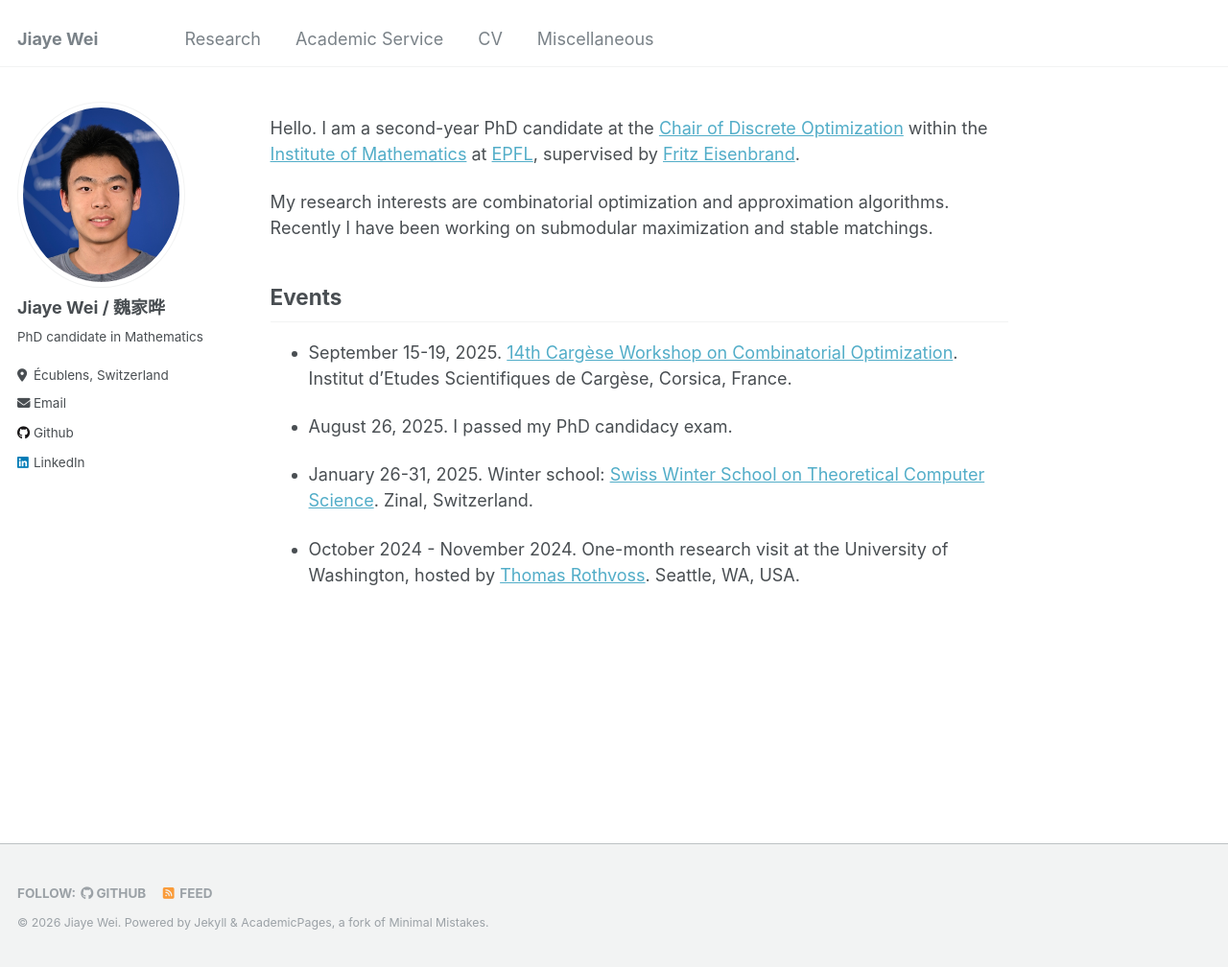
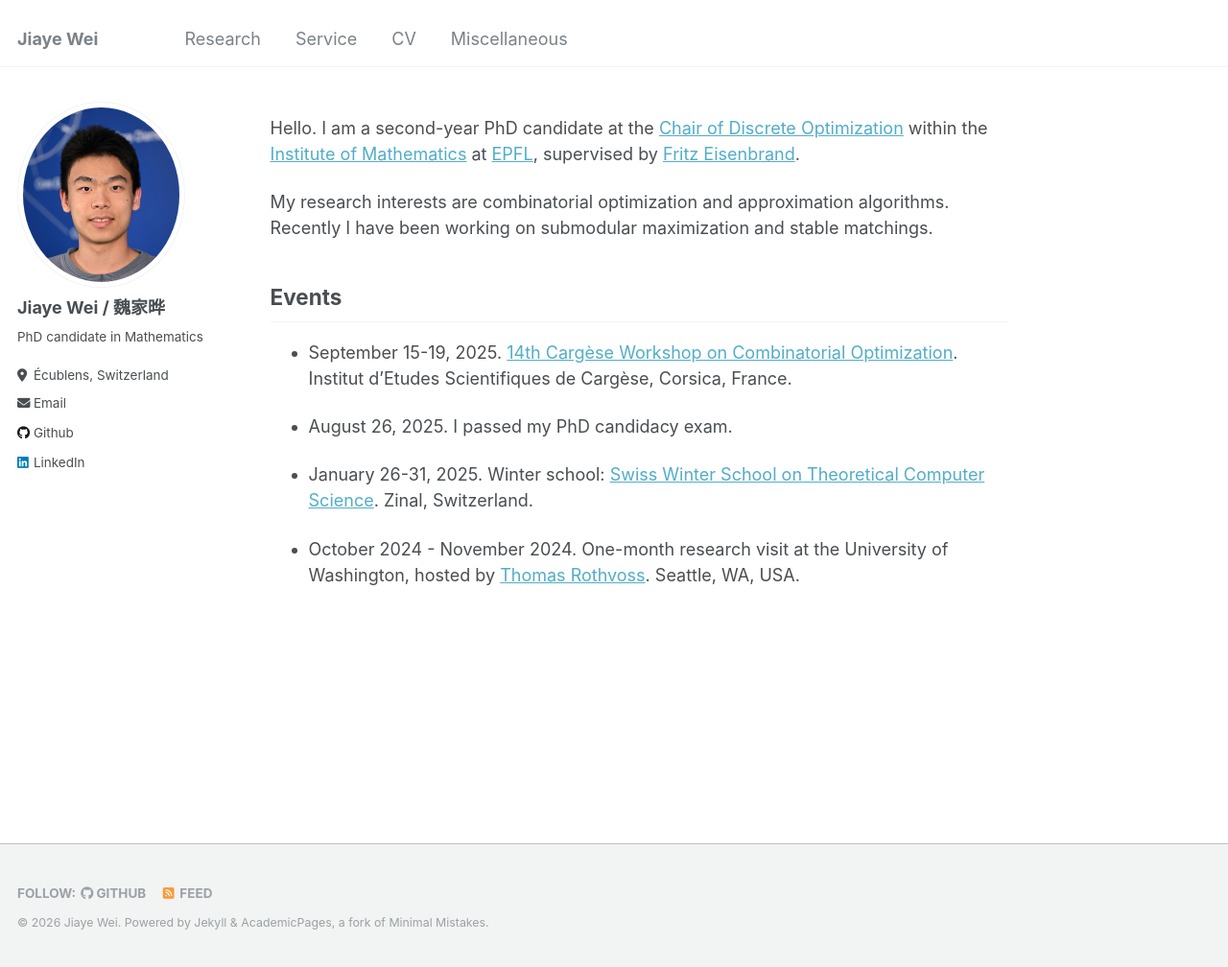
Before and after one commit to jiaye-W/jiaye-W.github.io, a Jekyll site: the page built from _pages/about.md, in a window 1280 px wide and 1008 px high. Shown: the whole window at 96% size. Built offline with Jekyll 4.4.1, drawn with Linux system fonts in a browser that asks for light colours.

Commit message:
service url

```diff
--- a/_data/navigation.yml
+++ b/_data/navigation.yml
@@ -6,8 +6,8 @@ main:
   # - title: "Talks"
   #   url: /talks/
 
-  - title: "Academic Service"
-    url: /academic-service/
+  - title: "Service"
+    url: /service/
 
   # - title: "Portfolio"
   #   url: /portfolio/
```
